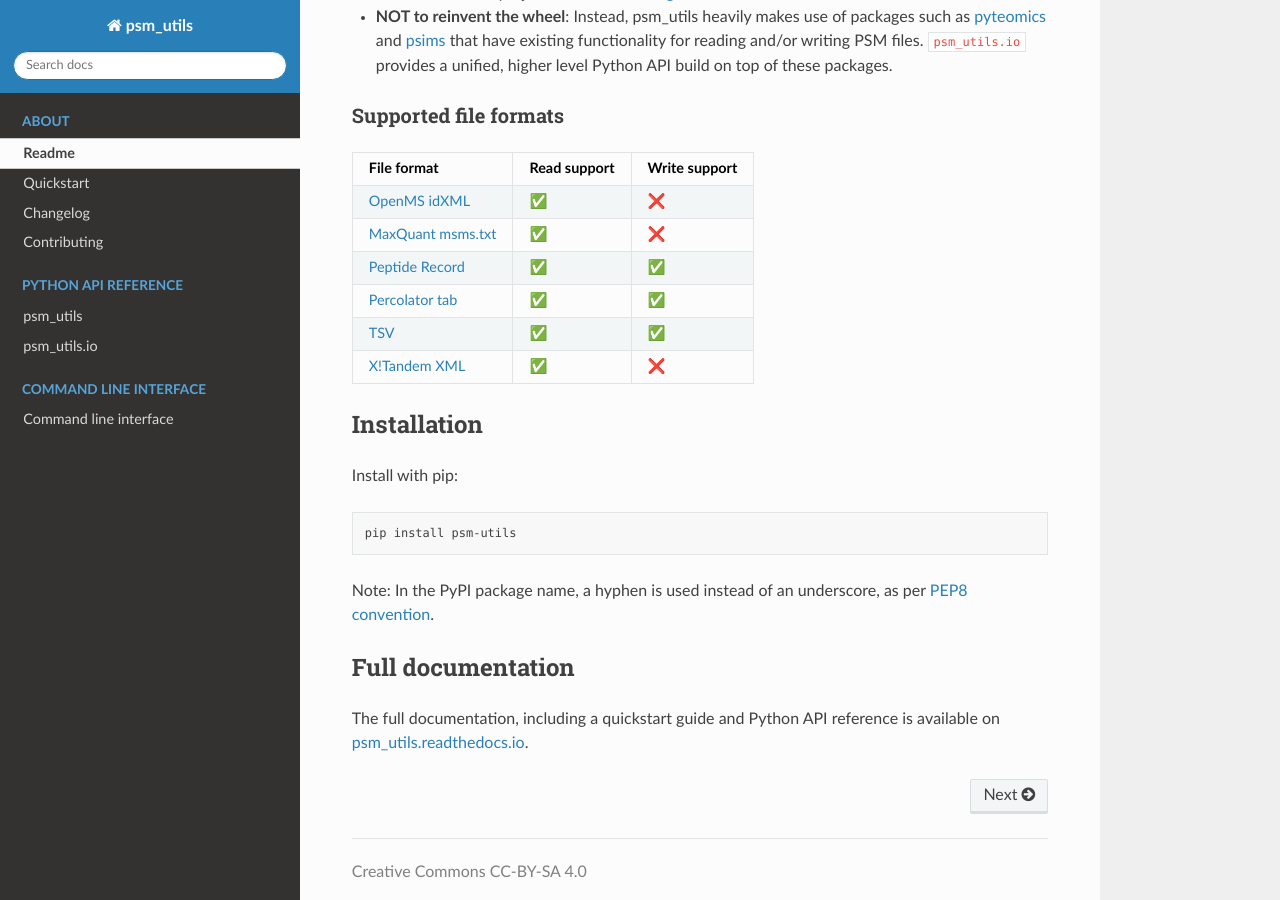
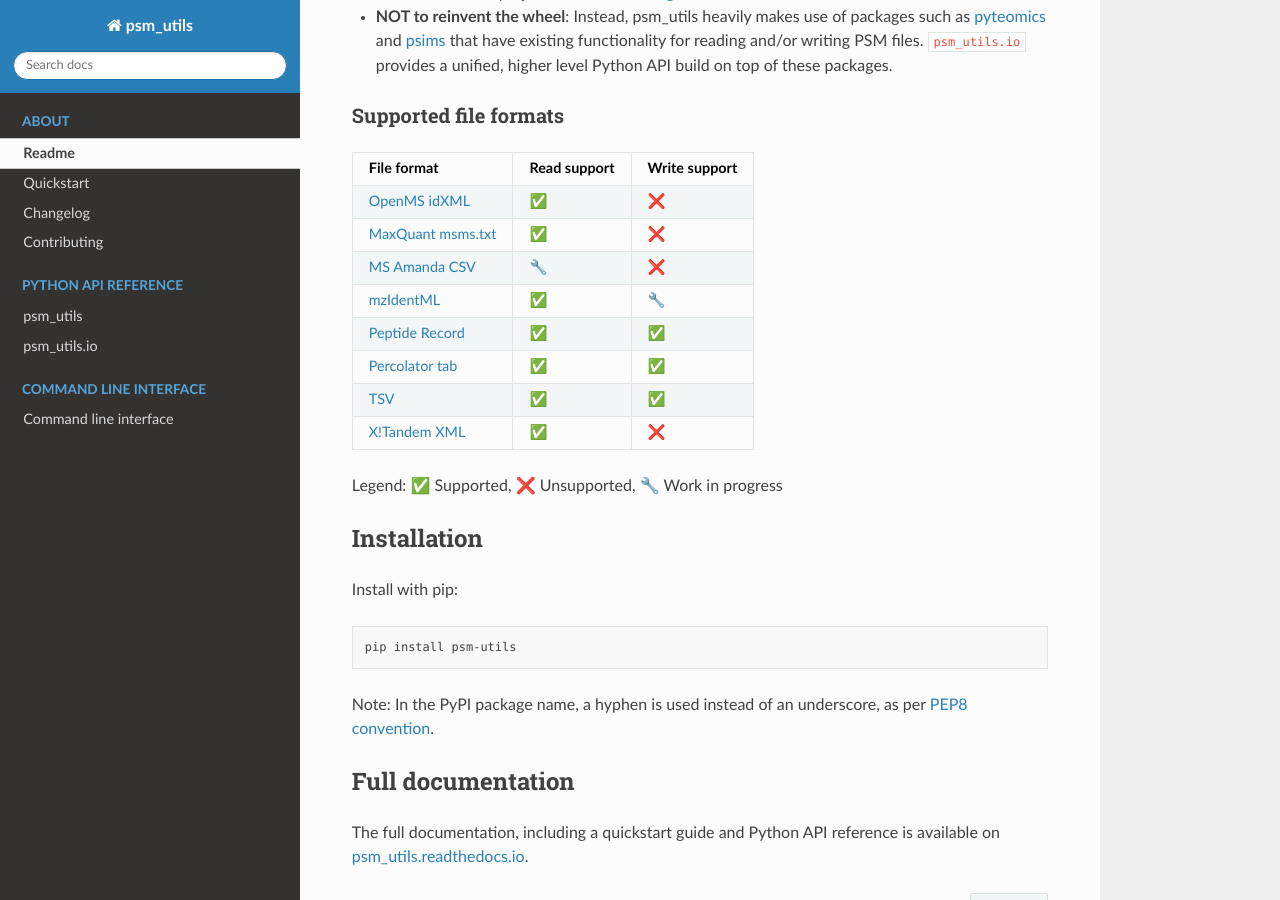
Before and after one commit to compomics/psm_utils, a Sphinx documentation site: the page built from docs/source/index.rst, in a window 1280 px wide and 900 px high, scrolled down 787 px. Built offline with Sphinx 7.4.7 and the Read the Docs theme 2.0.0, drawn with Linux system fonts in a browser that asks for light colours.

Commit message:
docs: minor updates

```diff
--- a/README.rst
+++ b/README.rst
@@ -85,11 +85,15 @@ Supported file formats
 ===================================================================================================================== =============== ===============
  `OpenMS idXML <https://www.openms.de/>`_                                                                              ✅              ❌
  `MaxQuant msms.txt <https://www.maxquant.org/>`_                                                                      ✅              ❌
+ `MS Amanda CSV <https://ms.imp.ac.at/?goto=msamanda>`_                                                                🔧              ❌
+ `mzIdentML <https://psidev.info/mzidentml>`_                                                                          ✅              🔧
  `Peptide Record <https://psm-utils.readthedocs.io/en/latest/api/psm_utils.io/#module-psm_utils.io.peptide_record>`_   ✅              ✅
  `Percolator tab <https://github.com/percolator/percolator/wiki/Interface>`_                                           ✅              ✅
  `TSV <https://psm-utils.readthedocs.io/en/latest/api/psm_utils.io/#module-psm_utils.io.tsv>`_                         ✅              ✅
  `X!Tandem XML <https://www.thegpm.org/tandem/>`_                                                                      ✅              ❌
 ===================================================================================================================== =============== ===============
+
+Legend: ✅ Supported, ❌ Unsupported, 🔧 Work in progress
 
 
 
```
Also changed, not shown: docs/source/api/psm_utils.io.rst (+9 -0 lines).
